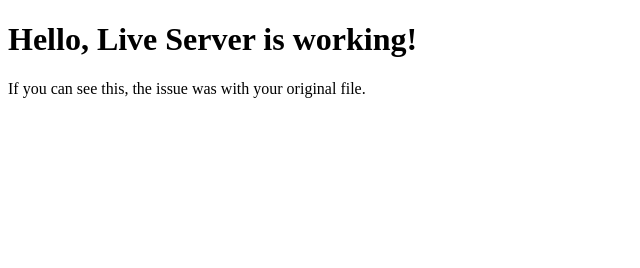
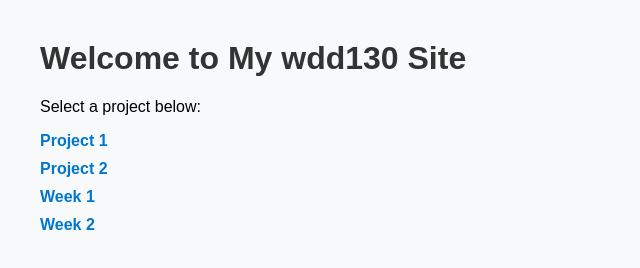
Before and after one commit to Iben72/wdd130, a plain HTML site: page index.html in a window 1280 px wide. Shown: the whole page, without its empty margins (0-640 px from the left). Drawn offline with Linux system fonts and the light colour scheme.

Commit message:
Added homepage index.html for GitHub Pages

```diff
--- a/index.html
+++ b/index.html
@@ -1,10 +1,44 @@
 <!DOCTYPE html>
-<html>
-  <head>
-    <title>Live Server Test</title>
-  </head>
-  <body>
-    <h1>Hello, Live Server is working!</h1>
-    <p>If you can see this, the issue was with your original file.</p>
-  </body>
+<html lang="en">
+<head>
+  <meta charset="UTF-8">
+  <meta name="viewport" content="width=device-width, initial-scale=1.0">
+  <title>WDD130 Homepage</title>
+  <style>
+    body {
+      font-family: Arial, sans-serif;
+      margin: 40px;
+      background-color: #f8f9fa;
+    }
+    h1 {
+      color: #333;
+    }
+    ul {
+      list-style: none;
+      padding: 0;
+    }
+    li {
+      margin: 10px 0;
+    }
+    a {
+      text-decoration: none;
+      color: #0077cc;
+      font-weight: bold;
+    }
+    a:hover {
+      color: #005599;
+    }
+  </style>
+</head>
+<body>
+  <h1>Welcome to My wdd130 Site</h1>
+  <p>Select a project below:</p>
+  <ul>
+    <li><a href="project1/index.html">Project 1</a></li>
+    <li><a href="project2/index.html">Project 2</a></li>
+    <li><a href="week1/index.html">Week 1</a></li>
+    <li><a href="week2/index.html">Week 2</a></li>
+    <!-- Add more links as you create new folders -->
+  </ul>
+</body>
 </html>
```
